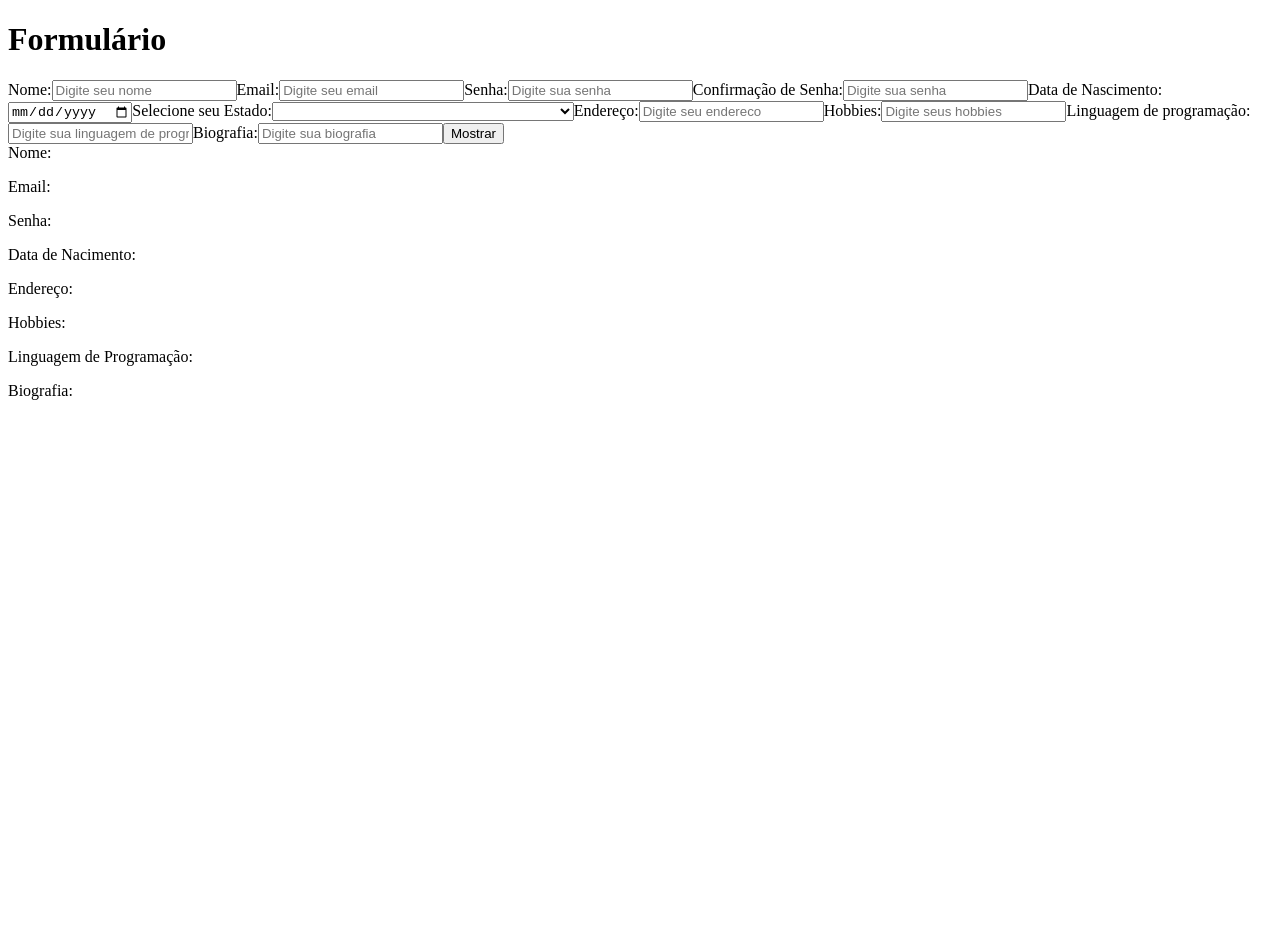
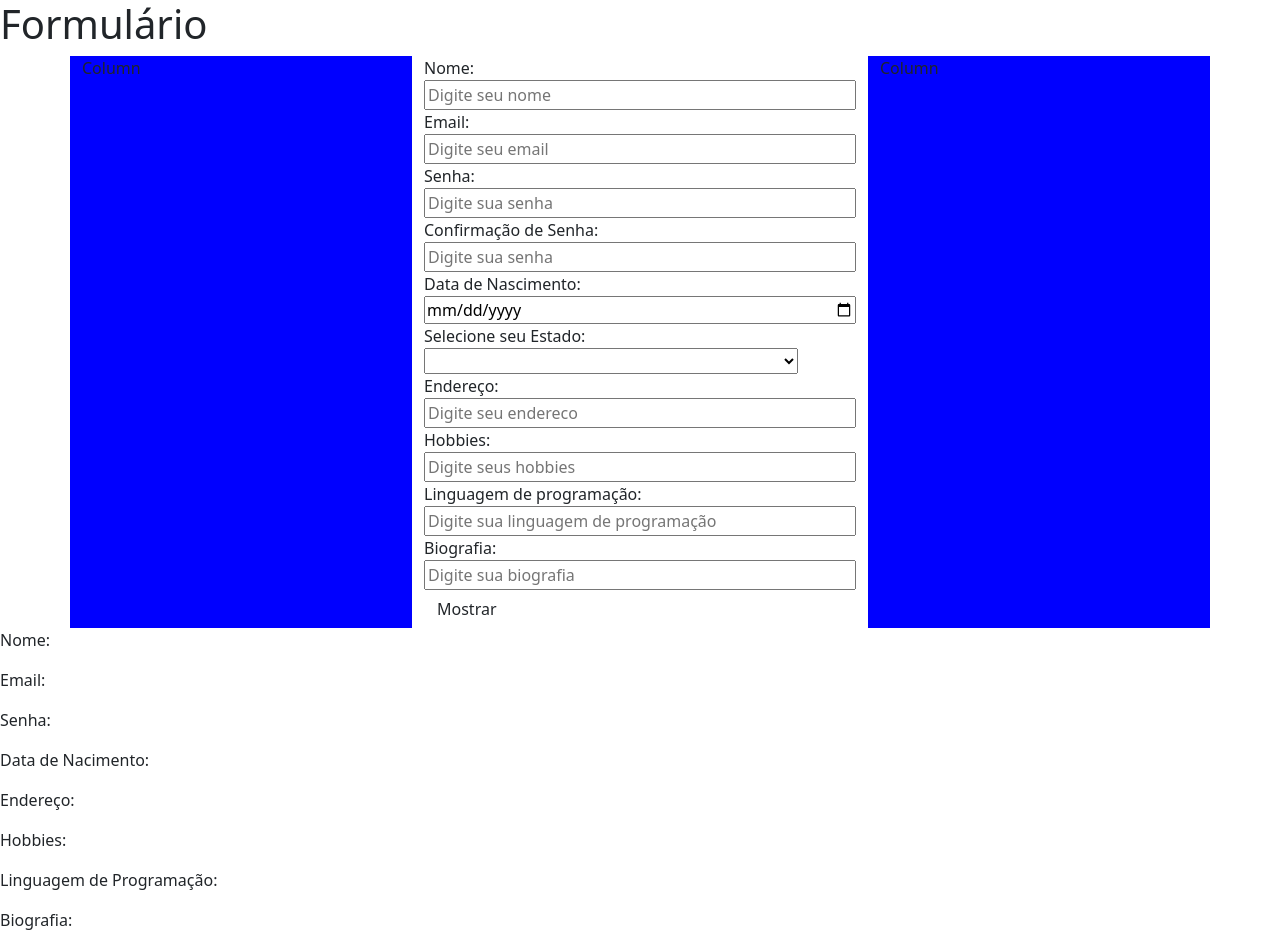
Before and after one commit to spricigom/formDev, a Vue app: page / in a window 1280 px wide. Before the commit the page ends 800 px from the top, so only its background shows below. Built offline with nearby package versions, Linux system fonts and the light colour scheme.

Commit message:
campos definidos

```diff
--- a/package.json
+++ b/package.json
@@ -11,6 +11,8 @@
     "format": "prettier --write src/"
   },
   "dependencies": {
+    "@popperjs/core": "^2.11.8",
+    "bootstrap": "^5.3.3",
     "vue": "^3.4.29"
   },
   "devDependencies": {
--- a/src/assets/base.css
+++ /dev/null
@@ -1,86 +0,0 @@
-/* color palette from <https://github.com/vuejs/theme> */
-:root {
-  --vt-c-white: #ffffff;
-  --vt-c-white-soft: #f8f8f8;
-  --vt-c-white-mute: #f2f2f2;
-
-  --vt-c-black: #181818;
-  --vt-c-black-soft: #222222;
-  --vt-c-black-mute: #282828;
-
-  --vt-c-indigo: #2c3e50;
-
-  --vt-c-divider-light-1: rgba(60, 60, 60, 0.29);
-  --vt-c-divider-light-2: rgba(60, 60, 60, 0.12);
-  --vt-c-divider-dark-1: rgba(84, 84, 84, 0.65);
-  --vt-c-divider-dark-2: rgba(84, 84, 84, 0.48);
-
-  --vt-c-text-light-1: var(--vt-c-indigo);
-  --vt-c-text-light-2: rgba(60, 60, 60, 0.66);
-  --vt-c-text-dark-1: var(--vt-c-white);
-  --vt-c-text-dark-2: rgba(235, 235, 235, 0.64);
-}
-
-/* semantic color variables for this project */
-:root {
-  --color-background: var(--vt-c-white);
-  --color-background-soft: var(--vt-c-white-soft);
-  --color-background-mute: var(--vt-c-white-mute);
-
-  --color-border: var(--vt-c-divider-light-2);
-  --color-border-hover: var(--vt-c-divider-light-1);
-
-  --color-heading: var(--vt-c-text-light-1);
-  --color-text: var(--vt-c-text-light-1);
-
-  --section-gap: 160px;
-}
-
-@media (prefers-color-scheme: dark) {
-  :root {
-    --color-background: var(--vt-c-black);
-    --color-background-soft: var(--vt-c-black-soft);
-    --color-background-mute: var(--vt-c-black-mute);
-
-    --color-border: var(--vt-c-divider-dark-2);
-    --color-border-hover: var(--vt-c-divider-dark-1);
-
-    --color-heading: var(--vt-c-text-dark-1);
-    --color-text: var(--vt-c-text-dark-2);
-  }
-}
-
-*,
-*::before,
-*::after {
-  box-sizing: border-box;
-  margin: 0;
-  font-weight: normal;
-}
-
-body {
-  min-height: 100vh;
-  color: var(--color-text);
-  background: var(--color-background);
-  transition:
-    color 0.5s,
-    background-color 0.5s;
-  line-height: 1.6;
-  font-family:
-    Inter,
-    -apple-system,
-    BlinkMacSystemFont,
-    'Segoe UI',
-    Roboto,
-    Oxygen,
-    Ubuntu,
-    Cantarell,
-    'Fira Sans',
-    'Droid Sans',
-    'Helvetica Neue',
-    sans-serif;
-  font-size: 15px;
-  text-rendering: optimizeLegibility;
-  -webkit-font-smoothing: antialiased;
-  -moz-osx-font-smoothing: grayscale;
-}
--- a/src/assets/main.css
+++ /dev/null
@@ -1,35 +0,0 @@
-@import './base.css';
-
-#app {
-  max-width: 1280px;
-  margin: 0 auto;
-  padding: 2rem;
-  font-weight: normal;
-}
-
-a,
-.green {
-  text-decoration: none;
-  color: hsla(160, 100%, 37%, 1);
-  transition: 0.4s;
-  padding: 3px;
-}
-
-@media (hover: hover) {
-  a:hover {
-    background-color: hsla(160, 100%, 37%, 0.2);
-  }
-}
-
-@media (min-width: 1024px) {
-  body {
-    display: flex;
-    place-items: center;
-  }
-
-  #app {
-    display: grid;
-    grid-template-columns: 1fr 1fr;
-    padding: 0 2rem;
-  }
-}
--- a/src/components/EditPerfil.vue
+++ b/src/components/EditPerfil.vue
@@ -1,5 +1,5 @@
 <script setup>
-import { reactive, ref } from 'vue';
+import { reactive } from 'vue';
 const emit = defineEmits(['enviarAlteracoes'])
 const estados = [{
     nome: 'Acre',
@@ -173,30 +173,149 @@ function enviarDados() {
 }
 </script>
 <template>
+    <h1>Formulário</h1>
+
+    <div class="container text-left">
+        <div class="row">
+            <div class="colLados">
+                Column
+            </div>
+            <div class="col">
+                <div class="formulario">
                     <form @submit.prevent="enviarDados">
-        <h1>Formulário</h1>
+
+                        <div class="campo">
                             <label for="">Nome:</label>
+                            <div class="linha">
                                 <input type="text" v-model="perfil.nome" placeholder="Digite seu nome">
+                            </div>
+                        </div>
+
+                        <div class="campo">
                             <label for="">Email:</label>
+                            <div class="linha">
                                 <input type="email" v-model="perfil.email" placeholder="Digite seu email">
+                            </div>
+                        </div>
+
+                        <div class="campo">
                             <label for="">Senha:</label>
+                            <div class="linha">
                                 <input type="password" v-model="perfil.senha" placeholder="Digite sua senha">
+                            </div>
+                        </div>
+
+                        <div class="campo">
                             <label for="">Confirmação de Senha:</label>
+                            <div class="linha">
                                 <input type="password" v-model="perfil.confirmSenha" placeholder="Digite sua senha">
+                            </div>
+                        </div>
+
+                        <div class="campo">
                             <label for="">Data de Nascimento:</label>
+                            <div class="linha">
                                 <input type="date" v-model="perfil.nascimento" placeholder="Data de Nascimento">
+                            </div>
+                        </div>
+
+
+                        <div class="campo">
                             <label for="">Selecione seu Estado:</label>
+                            <div class="linha">
                                 <select name="estados" id="estados" v-model.lazy="estados.sigla">
                             <option v-for="(item, index) in estados" :value="item" :key="index"> {{ item }}</option>
-        </select>
+                        </select>                            </div>
+                        </div>
+
+                        <div class="campo">
                             <label for="">Endereço:</label>
+                            <div class="linha">
                                 <input type="text" v-model="perfil.endereco" placeholder="Digite seu endereco">
+                            </div>
+                        </div>
+
+                        <div class="campo">
                             <label for="">Hobbies:</label>
+                            <div class="linha">
                                 <input type="text" v-model="perfil.hobbies" placeholder="Digite seus hobbies">
+                            </div>
+                        </div>
+
+                        <div class="campo">
                             <label for="">Linguagem de programação:</label>
+                            <div class="linha">
                                 <input type="text" v-model="perfil.linguagem" placeholder="Digite sua linguagem de programação">
+                            </div>
+                        </div>
+
+                        <div class="campo">
                             <label for="">Biografia:</label>
+                            <div class="linha">
                                 <input type="text" v-model="perfil.biografia" placeholder="Digite sua biografia">
+                            </div>
+                        </div>
+
+
+
+
+
+
+
+
+
+
+
+
+
+
+
+
+
+
+
+
+
+
+
+
+
+
+
+
                         <button type="submit" id="botao" class="btn">Mostrar</button>
                     </form>
+                </div>
+            </div>
+            <div class="colLados">
+                Column
+            </div>
+        </div>
+    </div>
+
 </template>
+
+
+
+
+
+
+<style scoped>
+.colLados {
+    width: 30%;
+    background-color: blue;
+}
+
+.col {
+    width: 40%;
+
+}
+
+
+.linha {
+}
+
+.linha input {
+    width: 100%;
+}
+</style>
--- a/src/main.js
+++ b/src/main.js
@@ -2,5 +2,7 @@
 
 import { createApp } from 'vue'
 import App from './App.vue'
+import 'bootstrap/dist/css/bootstrap.css';
+import 'bootstrap';
 
 createApp(App).mount('#app')
```
Also changed, not shown: 1 other file (tests, documents, lock files or other folders). Lines whose indentation alone changed are shown as unchanged.
